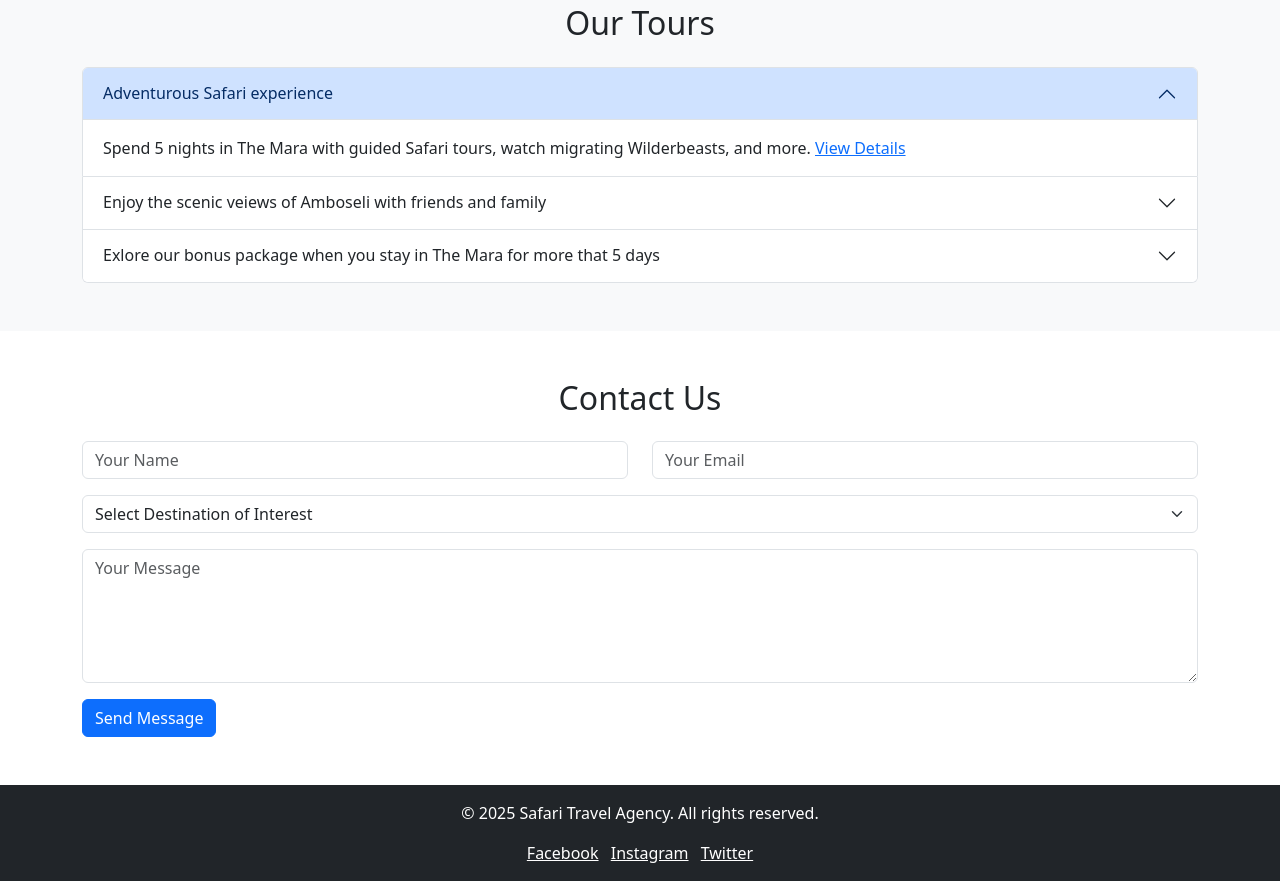
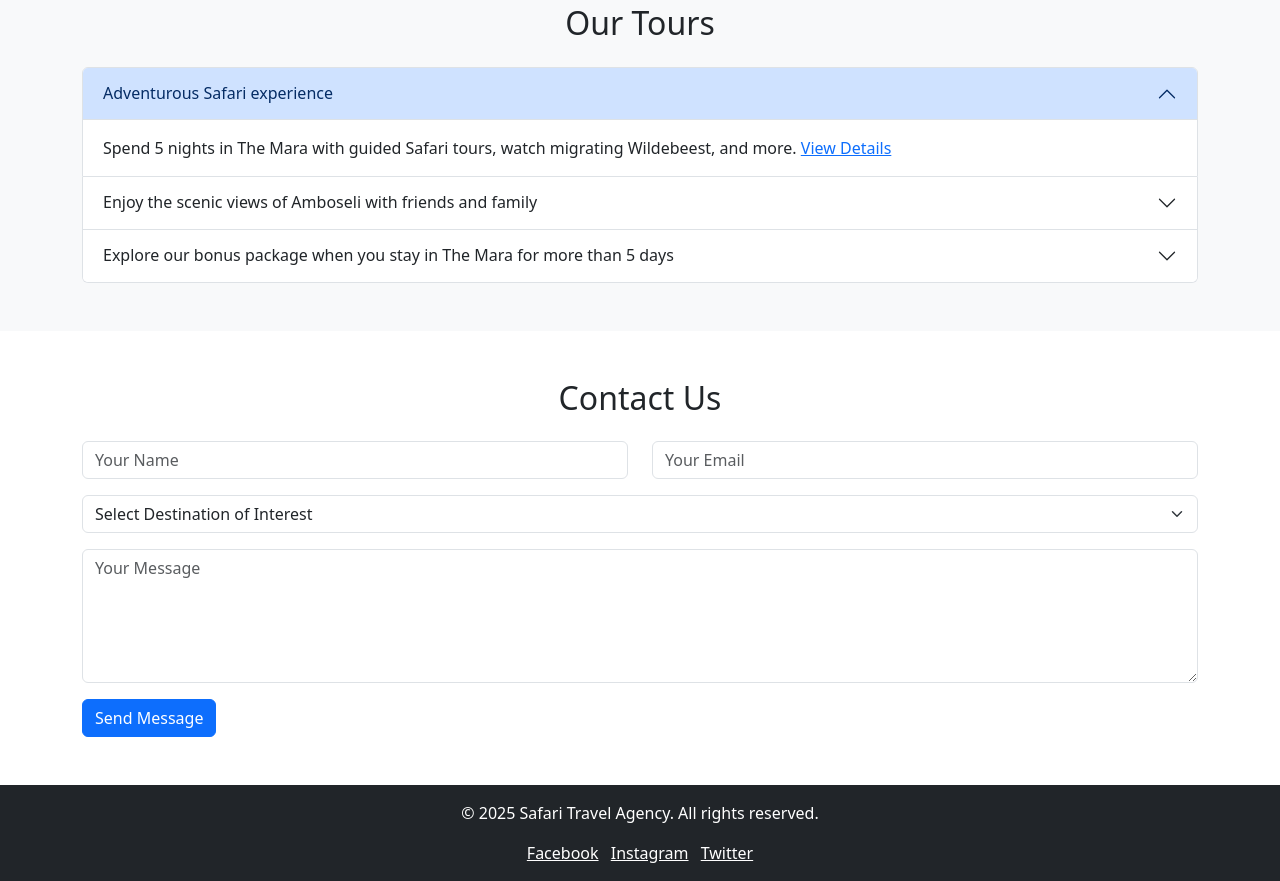
Before and after one commit to Aketchy/Bootstrap-Components-, a plain HTML site: page index.html in a window 1280 px wide. Shown: the part 1340-2221 px from the top of the page. Drawn offline with nearby package versions, Linux system fonts and the light colour scheme.

Commit message:
index.html

```diff
--- a/index.html
+++ b/index.html
@@ -112,7 +112,7 @@
           </h2>
           <div id="tourOne" class="accordion-collapse collapse show">
             <div class="accordion-body">
-              Spend 5 nights in The Mara with guided Safari tours, watch migrating Wilderbeasts, and more.
+              Spend 5 nights in The Mara with guided Safari tours, watch migrating Wildebeest, and more.
               <a href="#">View Details</a>
             </div>
           </div>
@@ -121,12 +121,12 @@
         <div class="accordion-item">
           <h2 class="accordion-header">
             <button class="accordion-button collapsed" type="button" data-bs-toggle="collapse" data-bs-target="#tourTwo">
-              Enjoy the scenic veiews of Amboseli with friends and family
+              Enjoy the scenic views of Amboseli with friends and family
             </button>
           </h2>
           <div id="tourTwo" class="accordion-collapse collapse">
             <div class="accordion-body">
-              Enjoy the beautiful white sands of Diani beach at the coast!
+              Enjoy the beautiful white sands of Diani Beach on the coast!
               <a href="#">View Details</a>
             </div>
           </div>
@@ -135,12 +135,12 @@
         <div class="accordion-item">
           <h2 class="accordion-header">
             <button class="accordion-button collapsed" type="button" data-bs-toggle="collapse" data-bs-target="#tourThree">
-              Exlore our bonus package when you stay in The Mara for more that 5 days
+              Explore our bonus package when you stay in The Mara for more than 5 days
             </button>
           </h2>
           <div id="tourThree" class="accordion-collapse collapse">
             <div class="accordion-body">
-              Discover NYC's iconic sites with city passes and guided tours.
+              Discover Diani's prehistoric sites
               <a href="#">View Details</a>
             </div>
           </div>
```
